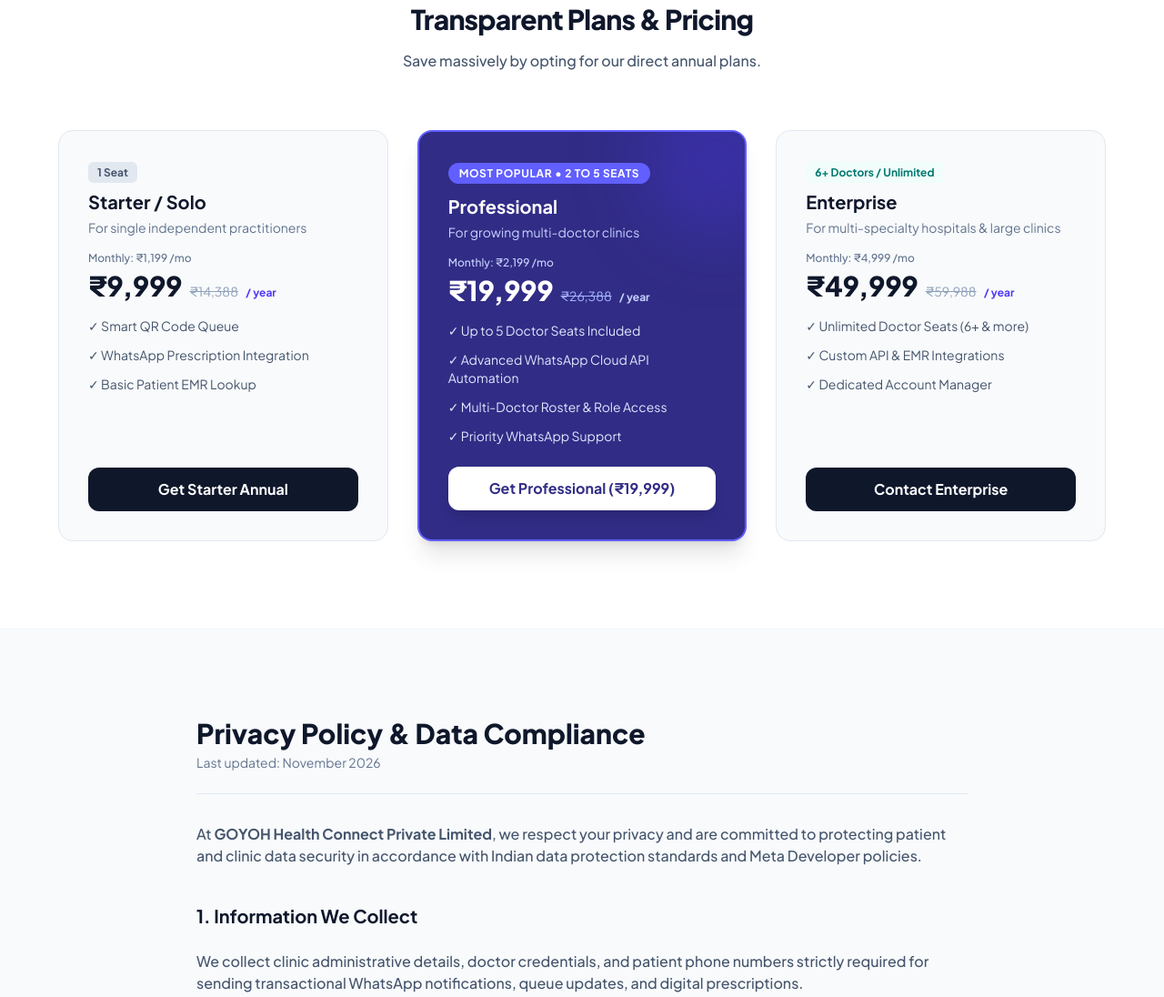
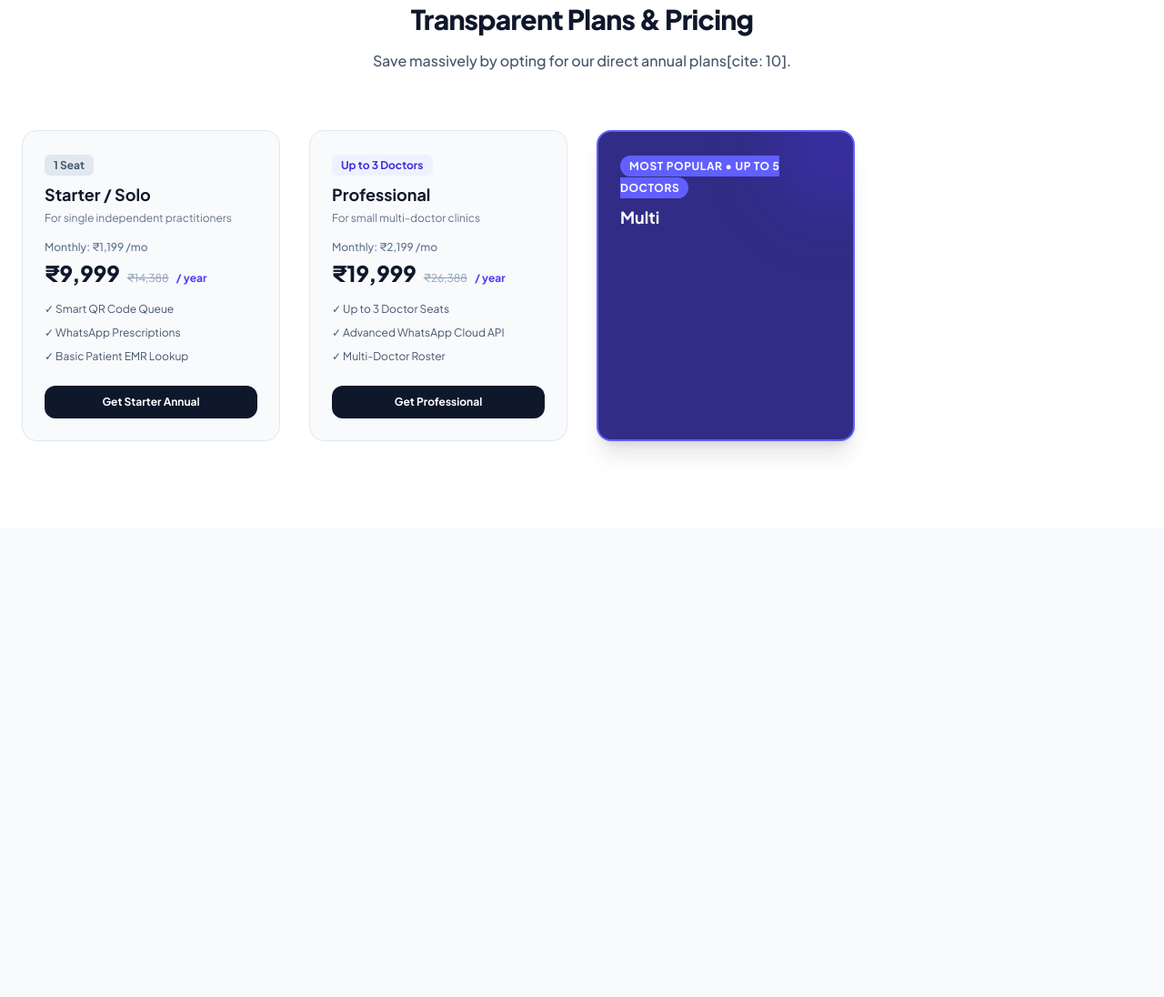
Before and after one commit to goyoh1359-ui/goyoh, a plain HTML site: page index.html in a window 1280 px wide. Shown: the part 2045-3141 px from the top of the page at 91% size. After the commit the page ends 2627 px from the top, so only its background shows below. Drawn offline with nearby package versions, Linux system fonts and the light colour scheme.

Commit message:
Update index.html

```diff
--- a/index.html
+++ b/index.html
@@ -137,141 +137,64 @@
         <div class="max-w-7xl mx-auto px-6">
             <div class="text-center max-w-2xl mx-auto space-y-4 mb-16">
                 <h2 class="text-3xl font-extrabold tracking-tight text-slate-900">Transparent Plans & Pricing</h2>
-                <p class="text-slate-600 font-medium">Save massively by opting for our direct annual plans.</p>
+                <p class="text-slate-600 font-medium">Save massively by opting for our direct annual plans[cite: 10].</p>
             </div>
-            <div class="grid md:grid-cols-3 gap-8 max-w-6xl mx-auto">
+            <div class="grid md:grid-cols-2 lg:grid-cols-4 gap-8 max-w-7xl mx-auto">
 
-                <!-- 1. Starter / Solo Tier (1 Seat) -->
-                <div class="bg-slate-50 p-8 rounded-2xl border border-slate-200 space-y-6 flex flex-col justify-between">
+                <!-- 1. Starter / Solo (1 Seat) -->
+                <div class="bg-slate-50 p-6 rounded-2xl border border-slate-200 space-y-6 flex flex-col justify-between">
                     <div class="space-y-4">
                         <div>
                             <span class="text-xs font-bold text-slate-600 bg-slate-200 px-2.5 py-1 rounded-md">1 Seat</span>
-                            <h3 class="text-xl font-bold text-slate-900 mt-2">Starter / Solo</h3>
-                            <p class="text-sm text-slate-500 mt-1">For single independent practitioners</p>
+                            <h3 class="text-lg font-bold text-slate-900 mt-2">Starter / Solo</h3>
+                            <p class="text-xs text-slate-500 mt-1">For single independent practitioners</p>
                         </div>
                         <div class="space-y-1">
                             <div class="text-xs text-slate-500 font-medium">Monthly: ₹1,199 /mo</div>
                             <div class="flex items-baseline gap-2">
-                                <span class="text-3xl font-extrabold text-slate-900">₹9,999</span>
-                                <span class="text-sm text-slate-400 line-through">₹14,388</span>
+                                <span class="text-2xl font-extrabold text-slate-900">₹9,999</span>
+                                <span class="text-xs text-slate-400 line-through">₹14,388</span>
                                 <span class="text-xs font-bold text-indigo-600">/ year</span>
                             </div>
                         </div>
-                        <ul class="space-y-3 text-sm text-slate-600">
+                        <ul class="space-y-2.5 text-xs text-slate-600">
                             <li class="flex items-center gap-2">✓ Smart QR Code Queue</li>
-                            <li class="flex items-center gap-2">✓ WhatsApp Prescription Integration</li>
+                            <li class="flex items-center gap-2">✓ WhatsApp Prescriptions</li>
                             <li class="flex items-center gap-2">✓ Basic Patient EMR Lookup</li>
                         </ul>
                     </div>
-                    <a href="#contact" class="block w-full py-3 bg-slate-900 text-white text-center font-bold rounded-xl hover:bg-slate-800 transition">Get Starter Annual</a>
+                    <a href="#contact" class="block w-full py-2.5 bg-slate-900 text-white text-center font-bold text-xs rounded-xl hover:bg-slate-800 transition">Get Starter Annual</a>
                 </div>
 
-                <!-- 2. Professional Tier (2 to 5 Seats) -->
-                <div class="bg-indigo-900 text-white p-8 rounded-2xl shadow-xl space-y-6 relative overflow-hidden border-2 border-indigo-500 flex flex-col justify-between">
-                    <div class="absolute -right-12 -top-12 w-40 h-40 bg-indigo-600/30 rounded-full blur-2xl"></div>
-                    <div class="space-y-4 relative z-10">
+                <!-- 2. Professional (Up to 3 Doctors) -->
+                <div class="bg-slate-50 p-6 rounded-2xl border border-slate-200 space-y-6 flex flex-col justify-between">
+                    <div class="space-y-4">
                         <div>
-                            <span class="bg-indigo-500 text-white text-xs font-bold px-3 py-1 rounded-full uppercase tracking-wider">Most Popular • 2 to 5 Seats</span>
-                            <h3 class="text-xl font-bold mt-3">Professional</h3>
-                            <p class="text-sm text-indigo-200 mt-1">For growing multi-doctor clinics</p>
+                            <span class="text-xs font-bold text-indigo-700 bg-indigo-50 px-2.5 py-1 rounded-md">Up to 3 Doctors</span>
+                            <h3 class="text-lg font-bold text-slate-900 mt-2">Professional</h3>
+                            <p class="text-xs text-slate-500 mt-1">For small multi-doctor clinics</p>
                         </div>
                         <div class="space-y-1">
-                            <div class="text-xs text-indigo-200 font-medium">Monthly: ₹2,199 /mo</div>
+                            <div class="text-xs text-slate-500 font-medium">Monthly: ₹2,199 /mo</div>
                             <div class="flex items-baseline gap-2">
-                                <span class="text-3xl font-extrabold">₹19,999</span>
-                                <span class="text-sm text-indigo-300 line-through">₹26,388</span>
-                                <span class="text-xs font-bold text-indigo-200">/ year</span>
-                            </div>
-                        </div>
-                        <ul class="space-y-3 text-sm text-indigo-100">
-                            <li class="flex items-center gap-2">✓ Up to 5 Doctor Seats Included</li>
-                            <li class="flex items-center gap-2">✓ Advanced WhatsApp Cloud API Automation</li>
-                            <li class="flex items-center gap-2">✓ Multi-Doctor Roster & Role Access</li>
-                            <li class="flex items-center gap-2">✓ Priority WhatsApp Support</li>
-                        </ul>
-                    </div>
-                    <a href="#contact" class="block w-full py-3 bg-white text-indigo-900 text-center font-bold rounded-xl hover:bg-indigo-50 transition shadow-lg relative z-10">Get Professional (₹19,999)</a>
-                </div>
-
-                <!-- 3. Enterprise Tier (6+ Doctors / Unlimited Seats) -->
-                <div class="bg-slate-50 p-8 rounded-2xl border border-slate-200 space-y-6 flex flex-col justify-between">
-                    <div class="space-y-4">
-                        <div>
-                            <span class="text-xs font-bold text-teal-700 bg-teal-50 px-2.5 py-1 rounded-md">6+ Doctors / Unlimited</span>
-                            <h3 class="text-xl font-bold text-slate-900 mt-2">Enterprise</h3>
-                            <p class="text-sm text-slate-500 mt-1">For multi-specialty hospitals & large clinics</p>
-                        </div>
-                        <div class="space-y-1">
-                            <div class="text-xs text-slate-500 font-medium">Monthly: ₹4,999 /mo</div>
-                            <div class="flex items-baseline gap-2">
-                                <span class="text-3xl font-extrabold text-slate-900">₹49,999</span>
-                                <span class="text-sm text-slate-400 line-through">₹59,988</span>
+                                <span class="text-2xl font-extrabold text-slate-900">₹19,999</span>
+                                <span class="text-xs text-slate-400 line-through">₹26,388</span>
                                 <span class="text-xs font-bold text-indigo-600">/ year</span>
                             </div>
                         </div>
-                        <ul class="space-y-3 text-sm text-slate-600">
-                            <li class="flex items-center gap-2">✓ Unlimited Doctor Seats (6+ & more)</li>
-                            <li class="flex items-center gap-2">✓ Custom API & EMR Integrations</li>
-                            <li class="flex items-center gap-2">✓ Dedicated Account Manager</li>
+                        <ul class="space-y-2.5 text-xs text-slate-600">
+                            <li class="flex items-center gap-2">✓ Up to 3 Doctor Seats</li>
+                            <li class="flex items-center gap-2">✓ Advanced WhatsApp Cloud API</li>
+                            <li class="flex items-center gap-2">✓ Multi-Doctor Roster</li>
                         </ul>
                     </div>
-                    <a href="#contact" class="block w-full py-3 bg-slate-900 text-white text-center font-bold rounded-xl hover:bg-slate-800 transition">Contact Enterprise</a>
+                    <a href="#contact" class="block w-full py-2.5 bg-slate-900 text-white text-center font-bold text-xs rounded-xl hover:bg-slate-800 transition">Get Professional</a>
                 </div>
 
-            </div>
-        </div>
-    </section>
-
-    <!-- Privacy Policy Section -->
-    <section id="privacy" class="py-24 max-w-4xl mx-auto px-6 space-y-8">
-        <div class="border-b border-slate-200 pb-6">
-            <h2 class="text-3xl font-extrabold text-slate-900">Privacy Policy & Data Compliance</h2>
-            <p class="text-sm text-slate-500 mt-1">Last updated: November 2026</p>
-        </div>
-        <div class="prose prose-slate max-w-none space-y-6 text-slate-600 font-medium">
-            <p>At <strong>GOYOH Health Connect Private Limited</strong>, we respect your privacy and are committed to protecting patient and clinic data security in accordance with Indian data protection standards and Meta Developer policies.</p>
-
-            <h3 class="text-xl font-bold text-slate-900 pt-4">1. Information We Collect</h3>
-            <p>We collect clinic administrative details, doctor credentials, and patient phone numbers strictly required for sending transactional WhatsApp notifications, queue updates, and digital prescriptions.</p>
-
-            <h3 class="text-xl font-bold text-slate-900 pt-4">2. Data Usage & Security</h3>
-            <p>All data transmitted through our WhatsApp Cloud API webhooks is encrypted in transit using secure SSL protocols. We do not sell, rent, or share medical records or phone numbers with third-party advertisers.</p>
-
-            <h3 class="text-xl font-bold text-slate-900 pt-4">3. Data Deletion Requests</h3>
-            <p>Users and clinic partners can request complete removal of their account data at any time by contacting our support team. Upon verification, all associated records will be purged from our active databases.</p>
-        </div>
-    </section>
-
-    <!-- Footer -->
-    <footer id="contact" class="bg-slate-900 text-slate-400 py-16 border-t border-slate-800">
-        <div class="max-w-7xl mx-auto px-6 grid md:grid-cols-4 gap-12">
-            <div class="space-y-4 md:col-span-2">
-                <div class="flex items-center gap-3">
-                    <div class="w-10 h-10 rounded-xl bg-indigo-600 flex items-center justify-center text-white font-extrabold text-xl">G</div>
-                    <span class="text-2xl font-extrabold text-white tracking-tight">GOYOH</span>
-                </div>
-                <p class="text-sm text-slate-400 max-w-sm">Empowering hospitals and clinics across India with state-of-the-art queue automation and WhatsApp infrastructure.</p>
-                <p class="text-xs text-slate-500">Based in BTM Layout, Bengaluru, Karnataka, India.</p>
-            </div>
-            <div class="space-y-3">
-                <p class="text-white font-bold text-sm">Quick Links</p>
-                <ul class="space-y-2 text-sm">
-                    <li><a href="#features" class="hover:text-white transition">Features</a></li>
-                    <li><a href="#how-it-works" class="hover:text-white transition">How It Works</a></li>
-                    <li><a href="#pricing" class="hover:text-white transition">Pricing</a></li>
-                    <li><a href="#privacy" class="hover:text-white transition">Privacy Policy</a></li>
-                </ul>
-            </div>
-            <div class="space-y-3">
-                <p class="text-white font-bold text-sm">Contact Support</p>
-                <p class="text-sm">Email: goyoh571@gmail.com</p>
-                <p class="text-sm">Bengaluru, KA</p>
-            </div>
-        </div>
-        <div class="max-w-7xl mx-auto px-6 pt-12 mt-12 border-t border-slate-800 text-xs text-slate-600 text-center">
-            &copy; 2026 GOYOH Health Connect Private Limited. All rights reserved.
-        </div>
-    </footer>
-
-</body>
-</html>
+                <!-- 3. Growth / Multi-Clinic (Up to 5 Doctors) -->
+                <div class="bg-indigo-900 text-white p-6 rounded-2xl shadow-xl space-y-6 relative overflow-hidden border-2 border-indigo-500 flex flex-col justify-between">
+                    <div class="absolute -right-12 -top-12 w-32 h-32 bg-indigo-600/30 rounded-full blur-2xl"></div>
+                    <div class="space-y-4 relative z-10">
+                        <div>
+                            <span class="bg-indigo-500 text-white text-xs font-bold px-2.5 py-1 rounded-full uppercase tracking-wider">Most Popular • Up to 5 Doctors</span>
+                            <h3 class="text-lg font-bold mt-2">Multi
```
